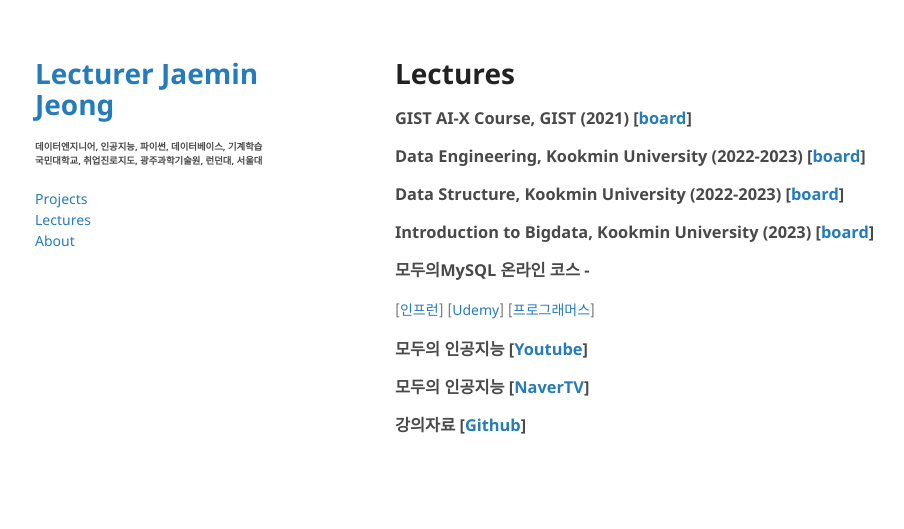
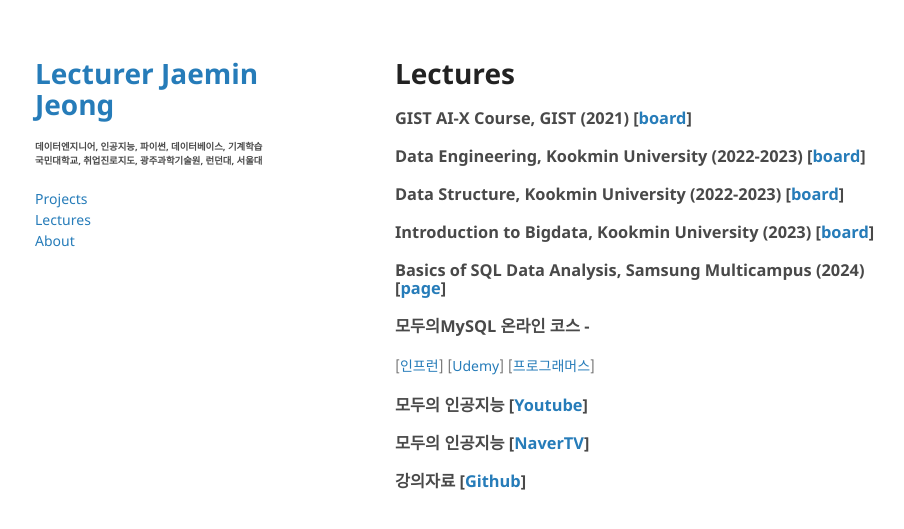
Before and after one commit to jaeminjjung/jaeminjjung.github.io, a Jekyll site: the page built from lecture.md, in a window 1280 px wide. Shown: the top 529 px of the page, without its empty margins (175-1079 px from the left). Built offline with Jekyll 4.4.1, drawn with Linux system fonts in a browser that asks for light colours; our own code applies the rules of GitHub Pages for plain Markdown files.

Commit message:
Update lecture.md

```diff
--- a/lecture.md
+++ b/lecture.md
@@ -5,6 +5,7 @@
 ### Data Engineering, Kookmin University (2022-2023) [<a href="https://ecampus.kookmin.ac.kr/course/view.php?id=48724">board</a>]
 ### Data Structure, Kookmin University (2022-2023) [<a href="https://ecampus.kookmin.ac.kr/course/view.php?id=48724">board</a>]
 ### Introduction to Bigdata, Kookmin University (2023) [<a href="https://ecampus.kookmin.ac.kr/course/view.php?id=48724">board</a>]
+### Basics of SQL Data Analysis, Samsung Multicampus (2024) [<a href = "https://www.multicampus.com/em/enrolment/courseDetai?p_menu=NzUjU1VC&p_gubun=Qw==&dxLanYn=N&corsCd=FA011P">page</a>]
 ### 모두의MySQL 온라인 코스 -
 [<a href="https://inf.run/uuqBi">인프런</a>]
 [<a href="https://www.udemy.com/course/modu_sql/?referralCode=113EB10599DC7AD277BD">Udemy</a>]
```
